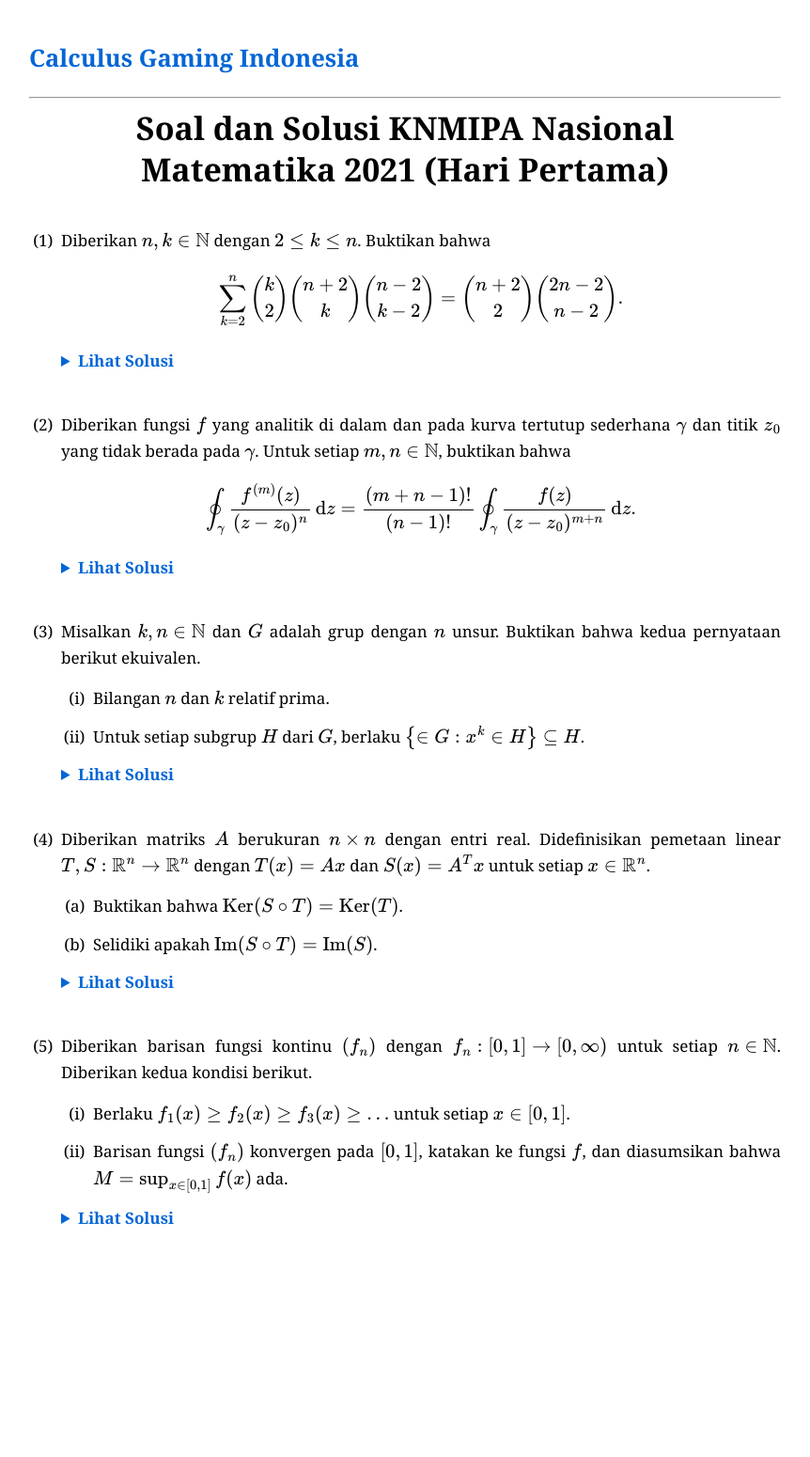
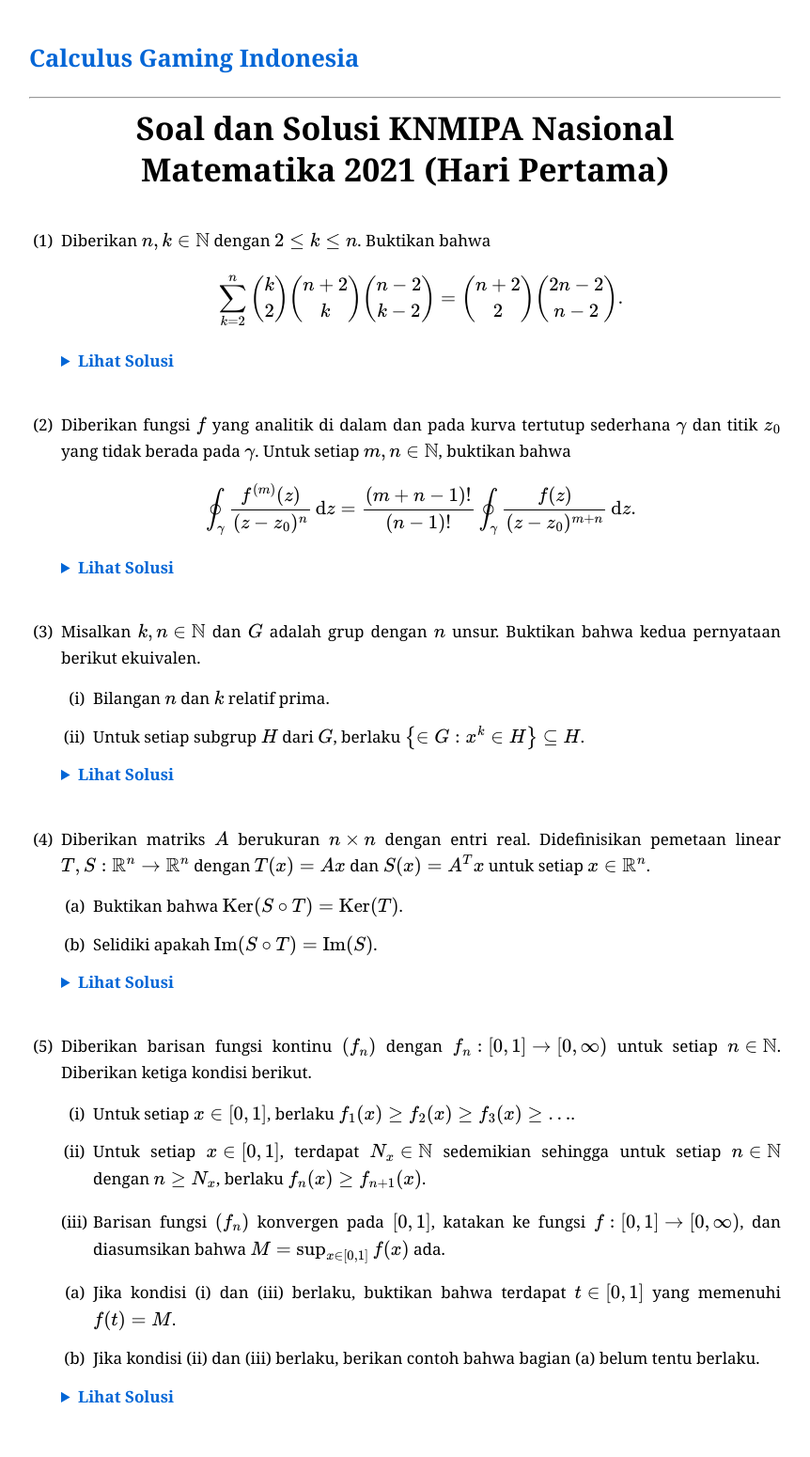
Before and after one commit to calculusgamingindonesia/calculusgamingindonesia.github.io, a Jekyll site: the page built from _posts/2026-07-01-knmipa-nas-mat-21-1.md, in a window 1280 px wide. Shown: the whole page at 94% size, without its empty margins (209-1071 px from the left). Built offline with Jekyll 4.4.1, drawn with Linux system fonts in a browser that asks for light colours; some web fonts are replaced; before the commit the page ends 1360 px from its top, so only the background shows below that.

Commit message:
Update 2026-07-01-knmipa-nas-mat-21-1.md

```diff
--- a/_posts/2026-07-01-knmipa-nas-mat-21-1.md
+++ b/_posts/2026-07-01-knmipa-nas-mat-21-1.md
@@ -64,9 +64,13 @@ urutan: 13
    </div>
    </details>
 
-5. Diberikan barisan fungsi kontinu $(f_n)$ dengan $f_n:[0, 1]\to[0, \infty)$ untuk setiap $n\in\mathbb{N}$. Diberikan kedua kondisi berikut.
-   * (i) Berlaku $f_1(x)\geq f_2(x)\geq f_3(x)\geq\ldots$ untuk setiap $x\in[0, 1]$.
-   * (ii) Barisan fungsi $(f_n)$ konvergen pada $[0, 1]$, katakan ke fungsi $f$, dan diasumsikan bahwa $M=\sup_{x\in[0, 1]}f(x)$ ada.
+5. Diberikan barisan fungsi kontinu $(f_n)$ dengan $f_n:[0, 1]\to[0, \infty)$ untuk setiap $n\in\mathbb{N}$. Diberikan ketiga kondisi berikut.
+   * (i) Untuk setiap $x\in[0, 1]$, berlaku $f_1(x)\geq f_2(x)\geq f_3(x)\geq\ldots$.
+   * (ii) Untuk setiap $x\in[0, 1]$, terdapat $N_x\in\mathbb{N}$ sedemikian sehingga untuk setiap $n\in\mathbb{N}$ dengan $n\geq N_x$, berlaku $f_n(x)\geq f_{n+1}(x)$.
+   * (iii) Barisan fungsi $(f_n)$ konvergen pada $[0, 1]$, katakan ke fungsi $f:[0, 1]\to[0, \infty)$, dan diasumsikan bahwa $M=\sup_{x\in[0, 1]}f(x)$ ada.
+
+   * (a) Jika kondisi (i) dan (iii) berlaku, buktikan bahwa terdapat $t\in[0, 1]$ yang memenuhi $f(t)=M$.
+   * (b) Jika kondisi (ii) dan (iii) berlaku, berikan contoh bahwa bagian (a) belum tentu berlaku.
 
    <details>
    <summary>Lihat Solusi</summary>
```
